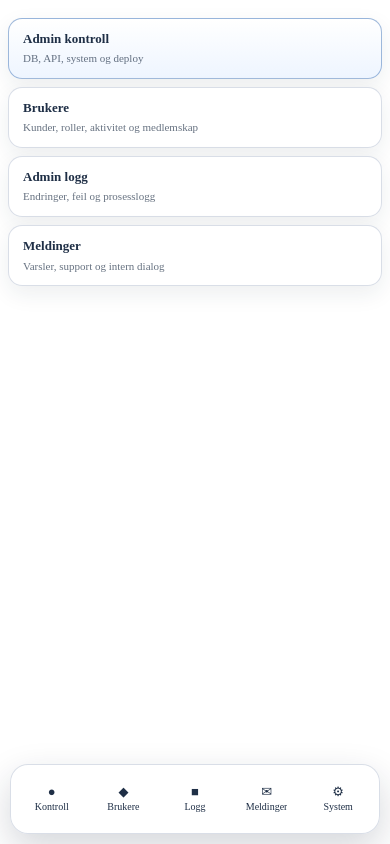
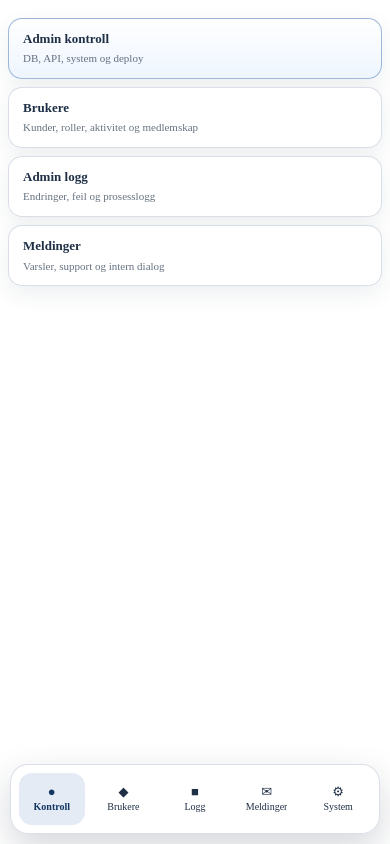
Before and after one commit to tsandvin/Collectium-, a Next.js app: page /admin/kontroll in a window 390 px wide. Built offline with nearby package versions, Linux system fonts and the light colour scheme.

Commit message:
Fix Collectium mobile navigation props

```diff
--- a/src/components/collectium/admin/CollectiumMobileNavigation.tsx
+++ b/src/components/collectium/admin/CollectiumMobileNavigation.tsx
@@ -31,10 +31,12 @@
  * Ingen direkte logging.
  *
  * Versjon:
- * CT-FILE-ADMIN-MOBILE-NAV-001 / CHANGE-2026-06-02-0017
+ * CT-FILE-ADMIN-MOBILE-NAV-002 / CHANGE-2026-06-02-0017
  */
 
 import Link from 'next/link';
+
+type CollectiumMobileNavigationRole = 'admin' | 'member' | 'dealer' | string;
 
 type MobileNavigationItem = {
   href: string;
@@ -42,7 +44,13 @@ type MobileNavigationItem = {
   icon: string;
 };
 
-const mobileNavigationItems: MobileNavigationItem[] = [
+type CollectiumMobileNavigationProps = {
+  role?: CollectiumMobileNavigationRole;
+  activeHref?: string;
+  className?: string;
+};
+
+const adminNavigationItems: MobileNavigationItem[] = [
   { href: '/admin/kontroll', label: 'Kontroll', icon: '●' },
   { href: '/admin/brukere', label: 'Brukere', icon: '◆' },
   { href: '/admin/logger', label: 'Logg', icon: '■' },
@@ -50,17 +58,51 @@ const mobileNavigationItems: MobileNavigationItem[] = [
   { href: '/admin/system', label: 'System', icon: '⚙' },
 ];
 
-export function CollectiumMobileNavigation() {
+const memberNavigationItems: MobileNavigationItem[] = [
+  { href: '/min-side', label: 'Min side', icon: '●' },
+  { href: '/katalog', label: 'Katalog', icon: '◆' },
+  { href: '/index', label: 'Index', icon: '■' },
+  { href: '/auksjon', label: 'Auksjon', icon: '▲' },
+  { href: '/butikk', label: 'Butikk', icon: '□' },
+];
+
+function getNavigationItems(role: CollectiumMobileNavigationRole): MobileNavigationItem[] {
+  if (role === 'member') {
+    return memberNavigationItems;
+  }
+
+  return adminNavigationItems;
+}
+
+export function CollectiumMobileNavigation({
+  role = 'admin',
+  activeHref,
+  className = '',
+}: CollectiumMobileNavigationProps) {
+  const navigationItems = getNavigationItems(role);
+
   return (
-    <nav className="collectium-admin-mobile-nav" aria-label="Admin mobilnavigasjon">
-      {mobileNavigationItems.map((item) => (
-        <Link key={item.href} href={item.href} className="collectium-admin-mobile-nav__item">
-          <span className="collectium-admin-mobile-nav__icon" aria-hidden="true">
-            {item.icon}
-          </span>
-          <span className="collectium-admin-mobile-nav__label">{item.label}</span>
-        </Link>
-      ))}
+    <nav
+      className={`collectium-admin-mobile-nav ${className}`.trim()}
+      aria-label="Collectium mobilnavigasjon"
+    >
+      {navigationItems.map((item) => {
+        const isActive = activeHref === item.href;
+
+        return (
+          <Link
+            key={item.href}
+            href={item.href}
+            className={`collectium-admin-mobile-nav__item${isActive ? ' is-active' : ''}`}
+            aria-current={isActive ? 'page' : undefined}
+          >
+            <span className="collectium-admin-mobile-nav__icon" aria-hidden="true">
+              {item.icon}
+            </span>
+            <span className="collectium-admin-mobile-nav__label">{item.label}</span>
+          </Link>
+        );
+      })}
     </nav>
   );
 }
--- a/src/styles/collectium-admin-mobile-tabs.css
+++ b/src/styles/collectium-admin-mobile-tabs.css
@@ -135,3 +135,9 @@
     flex-basis: 100%;
   }
 }
+
+.collectium-admin-mobile-nav__item.is-active {
+  background: rgba(32, 92, 170, 0.12);
+  color: #143761;
+  font-weight: 700;
+}
```
